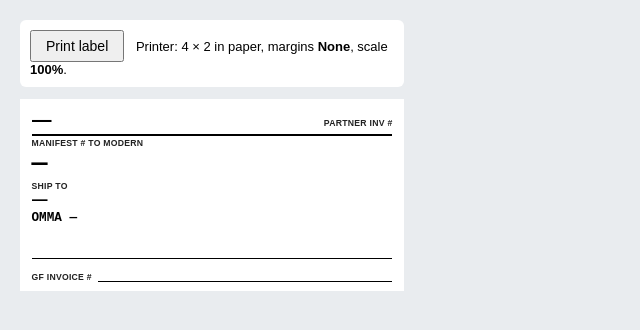
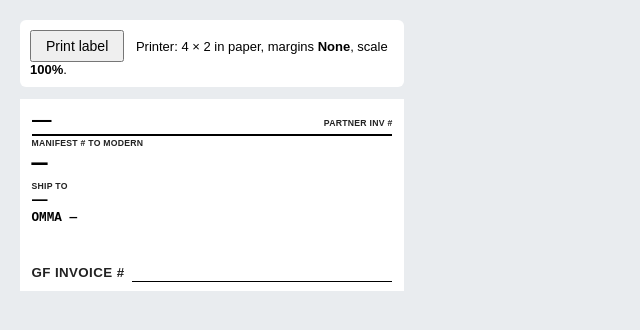
Before and after one commit to Joreldo/partner-labels, a plain HTML site: page index.html in a window 1280 px wide. Shown: the whole page, without its empty margins (0-640 px from the left). Drawn offline with Linux system fonts and the light colour scheme.

Commit message:
Update index.html

```diff
--- a/index.html
+++ b/index.html
@@ -19,8 +19,9 @@
   .manifest .v { font-size: 20pt; font-weight: 700; font-family: "Courier New", monospace; letter-spacing: .02em; }
   .dispo .v { font-size: 12pt; font-weight: 700; line-height: 1.1; max-height: 0.36in; overflow: hidden; }
   .dispo .lic { font-size: 9.5pt; font-family: "Courier New", monospace; font-weight: 700; margin-top: 0.01in; }
-  .gf { display: flex; align-items: flex-end; gap: 0.06in; border-top: 1px solid #000; padding-top: 0.04in; }
-  .gf .line { flex: 1; border-bottom: 1.5px solid #000; height: 0.2in; font-size: 11pt; font-weight: 700; font-family: "Courier New", monospace; }
+  .gf { display: flex; align-items: flex-end; gap: 0.08in; }
+  .gf .k { font-size: 10pt; line-height: 1; padding-bottom: 0.03in; }
+  .gf .line { flex: 1; border-bottom: 1.5px solid #000; height: 0.3in; font-size: 18pt; line-height: 0.3in; font-weight: 700; font-family: "Courier New", monospace; }
   .bar { width: 4in; margin: 0 0 12px; font-size: 13px; padding: 10px; background: #fff; border-radius: 6px; }
   .bar button { font-size: 14px; padding: 6px 14px; cursor: pointer; margin-right: 8px; }
   .wrap { padding: 20px; }
```
